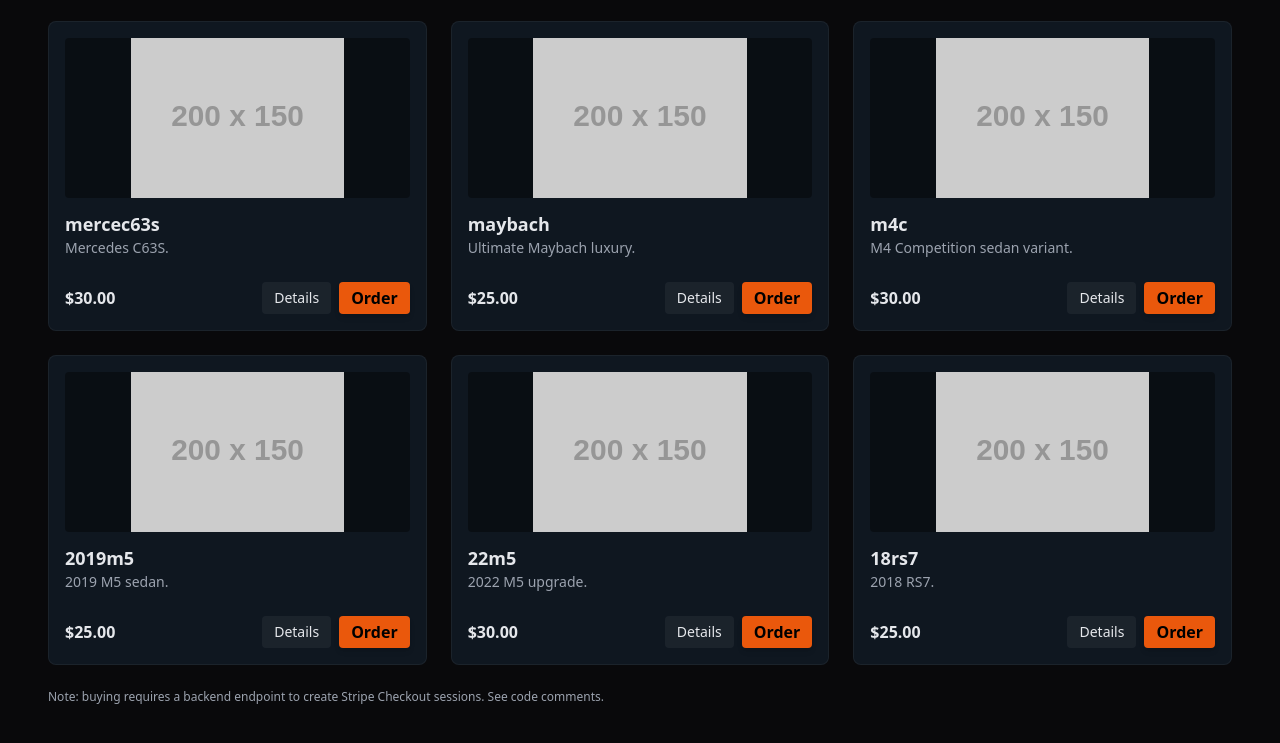
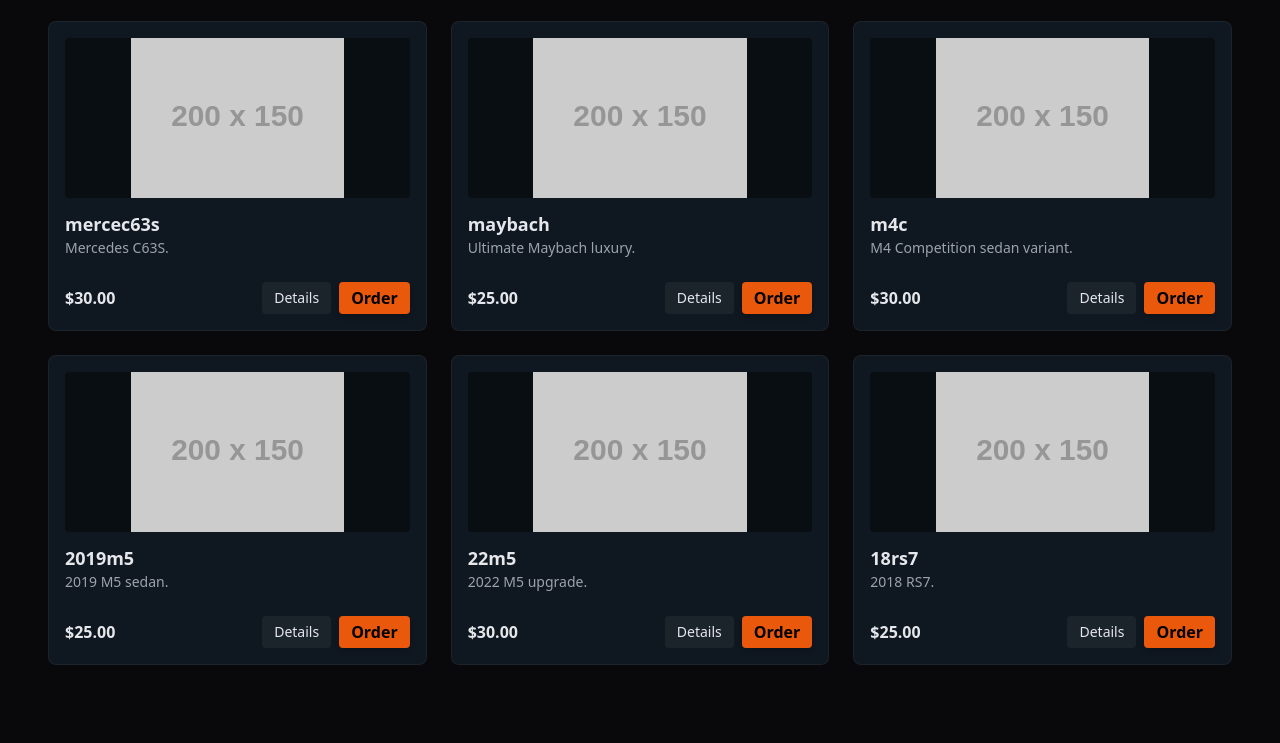
Before and after one commit to s4fcantfly/darksiderp, a plain HTML site: page vip.html in a window 1280 px wide. Shown: the part 1881-2624 px from the top of the page. After the commit the page ends 2594 px from the top, so only its background shows below. Drawn offline with nearby package versions, Linux system fonts and the light colour scheme; placeholder pictures from the web are drawn by us.

Commit message:
Removed outdated backend notice

```diff
--- a/vip.html
+++ b/vip.html
@@ -280,10 +280,6 @@
       <button id="submitOrderBtn" class="w-full bg-ds-orange text-black font-bold py-2 rounded">Submit Order</button>
       <p class="text-xs text-gray-400 mt-2">Mods will review and deliver the vehicle in-game.</p>
     </div>
-
-    <div id="notice" class="text-xs text-gray-400 mt-6">
-      Note: buying requires a backend endpoint to create Stripe Checkout sessions. See code comments.
-    </div>
   </main>
 </body>
 </html>
```
